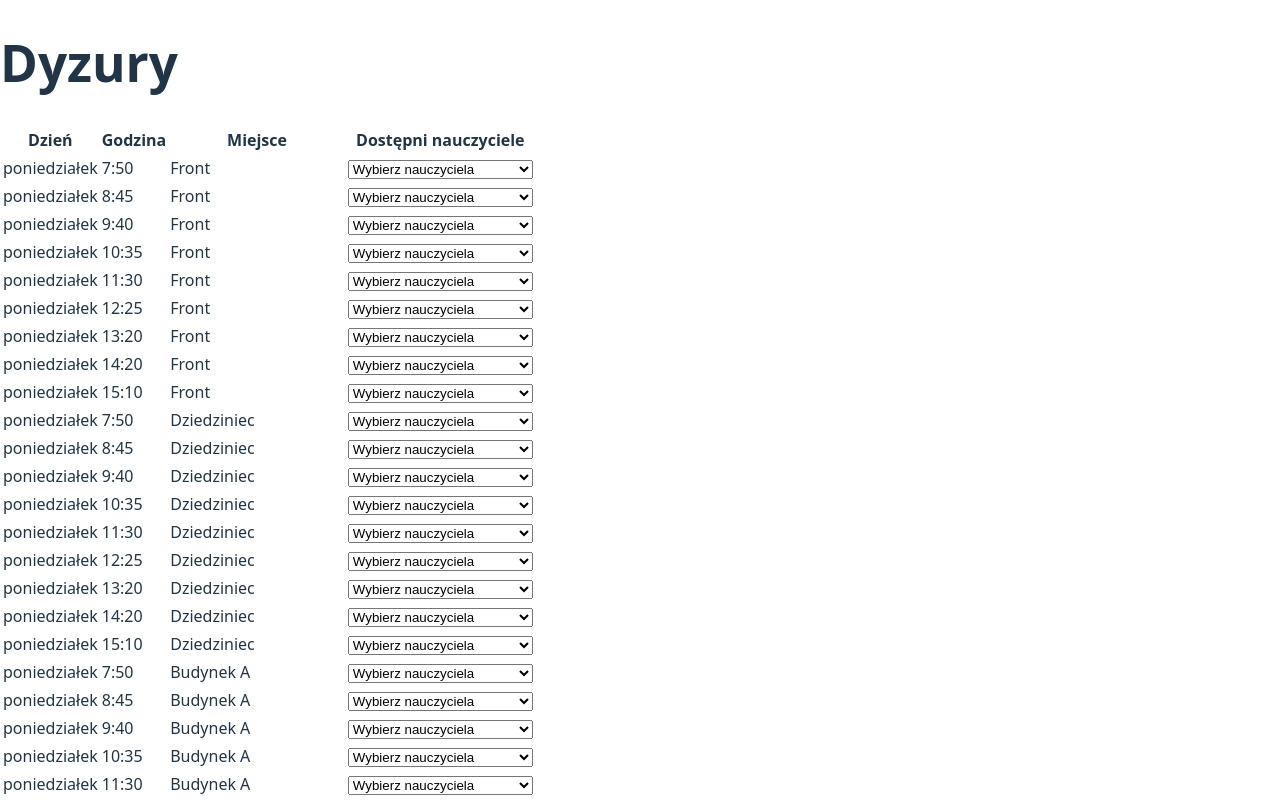
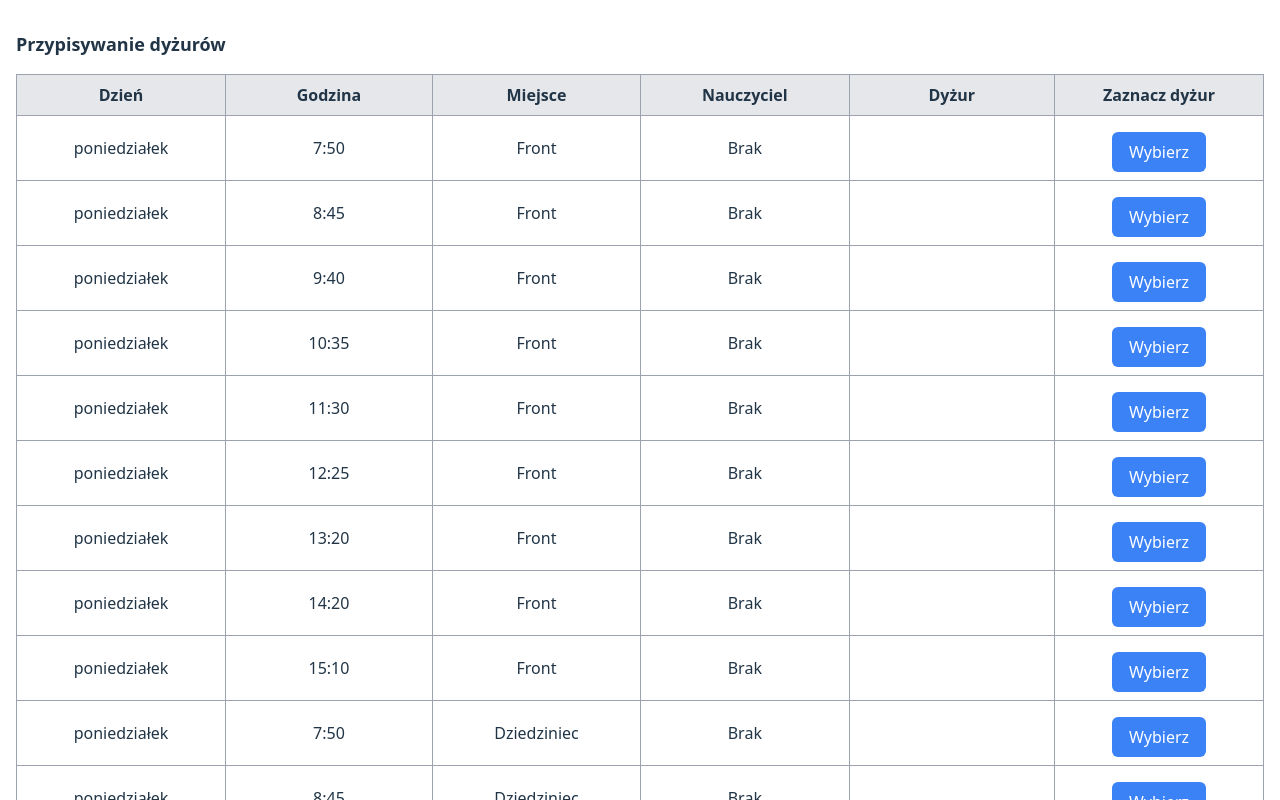
Before and after one commit to kwrona05/duty-js, a React (Vite) app: page / in a window 1280 px wide. Shown: the top 800 px of the page. Built offline with nearby package versions, Linux system fonts and the light colour scheme.

Commit message:
fix errors with non value in select

```diff
--- a/src/App.jsx
+++ b/src/App.jsx
@@ -1,102 +1,145 @@
-import { useState } from "react";
-import teachersData from "./data/teachers.json";
+import { useState, useEffect } from "react";
 import dutyData from "./data/duty.json";
+import teacherData from "./data/teachers.json";
+import "./App.scss";
 
-const Home = () => {
-  const [duty, setDuty] = useState(dutyData);
+function DutyScheduler() {
+  const [duties, setDuties] = useState(dutyData);
+  const [teachers, setTeachers] = useState(teacherData);
+  const [selectedDuty, setSelectedDuty] = useState(null);
+  const [selectedTeacher, setSelectedTeacher] = useState("");
+  const [availableTeachers, setAvailableTeachers] = useState([]);
 
-  const getAvailableTeachers = (day, hour, place) => {
-    return teachersData.filter((teacher) => {
+  useEffect(() => {
+    if (selectedDuty !== null) {
+      filterAvailableTeachers(duties[selectedDuty]);
+    }
+  }, [selectedDuty]);
+
+  const handleSelectDuty = (index) => {
+    setSelectedDuty(index);
+    setSelectedTeacher("");
+  };
+
+  const filterAvailableTeachers = (duty) => {
+    const available = teachers.filter((teacher) => {
       const hasLesson = teacher.lessonsPlan.some(
         (lesson) =>
-          lesson.day === day && hour >= lesson.from && hour <= lesson.to
+          lesson.day === duty.day &&
+          isOverlapping(lesson.from, lesson.to, duty.hour)
       );
 
-      const isAlreadyAssigned = duty.some(
-        (d) =>
-          d.teacher?.id === teacher.id &&
-          d.day === day &&
-          d.hour === hour &&
-          d.place === place
+      const hasDuty = teacher.duty.some(
+        (d) => d.day === duty.day && d.hour === duty.hour
       );
 
-      return !hasLesson && !isAlreadyAssigned;
+      return !hasLesson && !hasDuty;
     });
+
+    setAvailableTeachers(available);
   };
 
-  const assignTeacher = (day, hour, place, teacherId) => {
-    const selectedTeacher = teachersData.find(
-      (t) => t.id === parseInt(teacherId)
-    );
+  const handleAssignTeacher = () => {
+    if (selectedDuty !== null && selectedTeacher) {
+      const updatedDuties = [...duties];
+      updatedDuties[selectedDuty].teacher = selectedTeacher;
+      setDuties(updatedDuties);
 
-    if (!selectedTeacher) {
-      console.error(`Nauczyciel o ID ${teacherId} nie istnieje!`);
-      return;
+      const updatedTeachers = teachers.map((teacher) => {
+        if (`${teacher.name} ${teacher.surname}` === selectedTeacher) {
+          return {
+            ...teacher,
+            duty: [
+              ...teacher.duty,
+              {
+                day: updatedDuties[selectedDuty].day,
+                hour: updatedDuties[selectedDuty].hour,
+              },
+            ],
+            isAvailable: false,
+          };
         }
+        return teacher;
+      });
 
-    console.log(
-      `Przypisano nauczyciela ${selectedTeacher.name} ${selectedTeacher.surname} do dyżuru: ${day}, ${hour}, ${place}`
-    );
+      setTeachers(updatedTeachers);
+      setSelectedTeacher("");
+      setSelectedDuty(null);
+    }
+  };
 
-    setDuty((prevDuty) =>
-      prevDuty.map((dutyItem) =>
-        dutyItem.day === day &&
-        dutyItem.hour === hour &&
-        dutyItem.place === place
-          ? { ...dutyItem, teacher: { ...selectedTeacher } }
-          : dutyItem
-      )
-    );
+  const isOverlapping = (from, to, hour) => {
+    const parseTime = (t) => t.split(":").map(Number);
+    const [fromH, fromM] = parseTime(from);
+    const [toH, toM] = parseTime(to);
+    const [hourH, hourM] = parseTime(hour);
+
+    const fromMinutes = fromH * 60 + fromM;
+    const toMinutes = toH * 60 + toM;
+    const hourMinutes = hourH * 60 + hourM;
+
+    return hourMinutes >= fromMinutes && hourMinutes < toMinutes;
   };
 
   return (
-    <div>
-      <h1>Dyzury</h1>
-
+    <div className="duty-scheduler">
+      <h2>Przypisywanie dyżurów</h2>
       <table>
         <thead>
           <tr>
             <th>Dzień</th>
             <th>Godzina</th>
             <th>Miejsce</th>
-            <th>Dostępni nauczyciele</th>
+            <th>Nauczyciel</th>
+            <th>Dyżur</th>
+            <th>Zaznacz dyżur</th>
           </tr>
         </thead>
         <tbody>
-          {duty.map((dutyItem, index) => (
-            <tr key={index}>
-              <td>{dutyItem.day}</td>
-              <td>{dutyItem.hour}</td>
-              <td>{dutyItem.place}</td>
+          {duties.map((duty, index) => (
+            <tr key={index} className="duty-row">
+              <td>{duty.day}</td>
+              <td>{duty.hour}</td>
+              <td>{duty.place}</td>
+              <td>{duty.teacher || "Brak"}</td>
               <td>
+                {selectedDuty !== null && (
+                  <div className="assign-teacher">
                     <select
-                  onChange={(e) => {
-                    const selectedTeacherId = e.target.value;
-                    assignTeacher(
-                      dutyItem.day,
-                      dutyItem.hour,
-                      dutyItem.place,
-                      selectedTeacherId
-                    );
-                  }}
-                  value={dutyItem?.teacher?.id?.toString() ?? ""} // Poprawione
+                      value={selectedTeacher}
+                      onChange={(e) => setSelectedTeacher(e.target.value)}
                     >
-                  <option value="" disabled>
-                    Wybierz nauczyciela
-                  </option>
-                  {getAvailableTeachers(
-                    dutyItem.day,
-                    dutyItem.hour,
-                    dutyItem.place
-                  ).map((teacher) => (
+                      <option value="">Wybierz nauczyciela</option>
+                      {availableTeachers.length === 0 ? (
+                        <option value="">Brak dostępnych nauczycieli</option>
+                      ) : (
+                        availableTeachers.map((teacher) => (
                           <option
                             key={teacher.id}
-                      value={teacher.id.toString()} // Konwersja na string
+                            value={`${teacher.name} ${teacher.surname}`}
                           >
                             {teacher.name} {teacher.surname}
                           </option>
-                  ))}
+                        ))
+                      )}
                     </select>
+                    <button
+                      className="button secondary"
+                      onClick={handleAssignTeacher}
+                      disabled={!selectedTeacher}
+                    >
+                      Przypisz
+                    </button>
+                  </div>
+                )}
+              </td>
+              <td>
+                <button
+                  className="button primary"
+                  onClick={() => handleSelectDuty(index)}
+                >
+                  Wybierz
+                </button>
               </td>
             </tr>
           ))}
@@ -104,6 +147,6 @@ const Home = () => {
       </table>
     </div>
   );
-};
+}
 
-export default Home;
+export default DutyScheduler;
```
Lines whose indentation alone changed are shown as unchanged.
